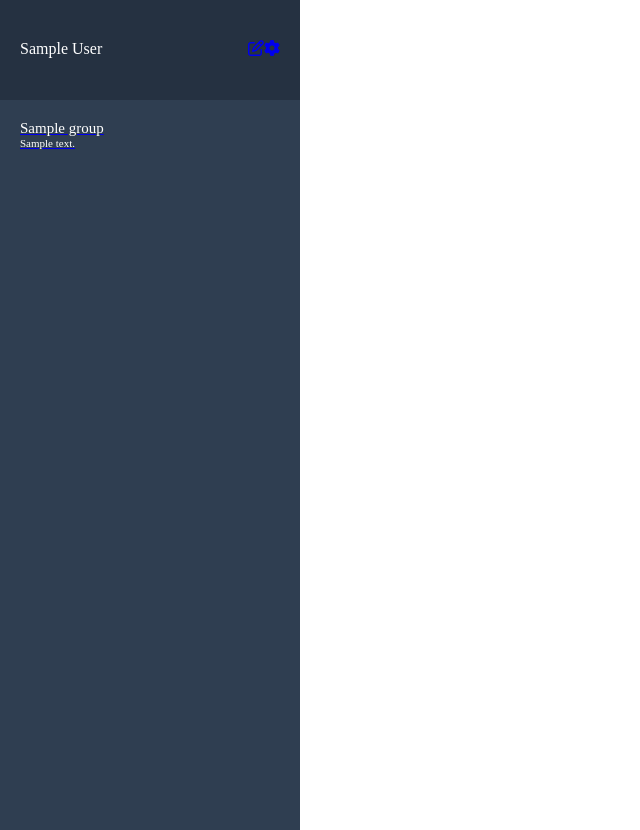
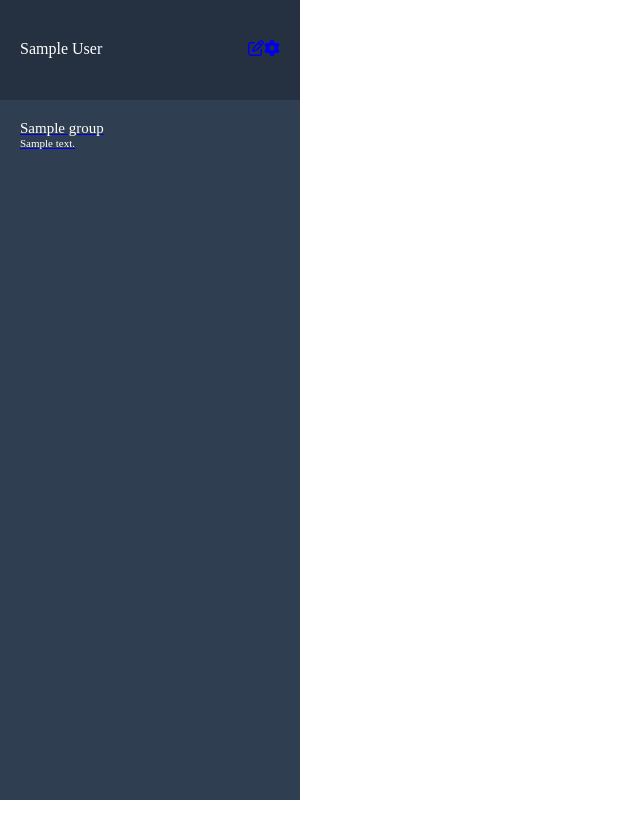
Before and after one commit to Mr-Git37/chat-space, a Rails app: page / in a window 1280 px wide. Shown: the whole page, without its empty margins (0-640 px from the left). After the commit the page ends 800 px from the top, so only its background shows below. Run offline with Rails 7, Linux system fonts and the light colour scheme; a user stored in the database is signed in; tables that the repository leaves empty hold one stand-in row (values such as "Sample post"); style sheets or scripts are compiled from the project's sources; some libraries are stand-ins or nearby versions.

Commit message:
Update _side_bar.scss

```diff
--- a/app/assets/stylesheets/modules/_side_bar.scss
+++ b/app/assets/stylesheets/modules/_side_bar.scss
@@ -1,7 +1,7 @@
 .side-bar{
     background-color: #253141;
     width: 300px;
-    height: 510px;
+    height: 100vh;
     &__header{
         height: 100px;
         padding: 0 20px;
@@ -9,7 +9,7 @@
         align-items: center;
     }
     &__group{
-        height:calc(100vh - 70px);
+        height:calc(100vh - 100px);
         background-color: #2f3e51;
     }
 
```
